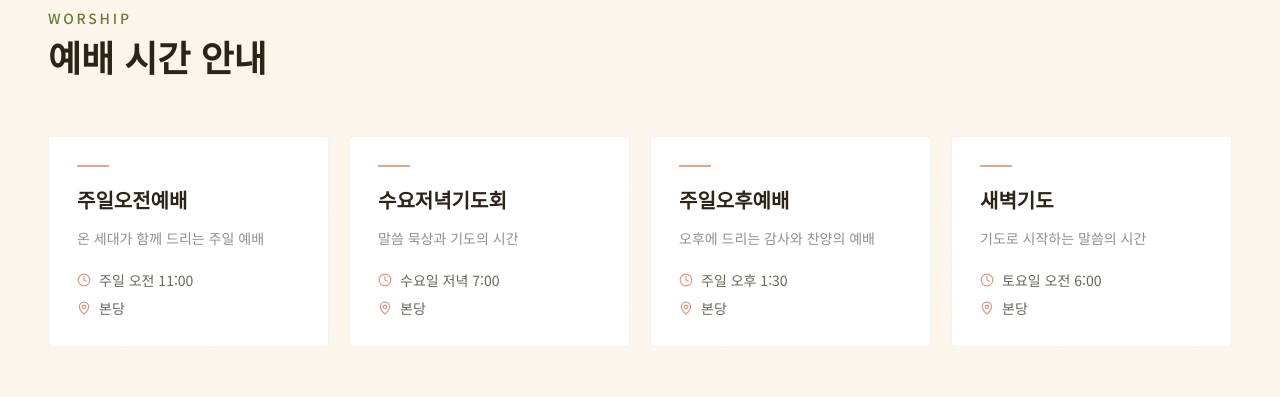
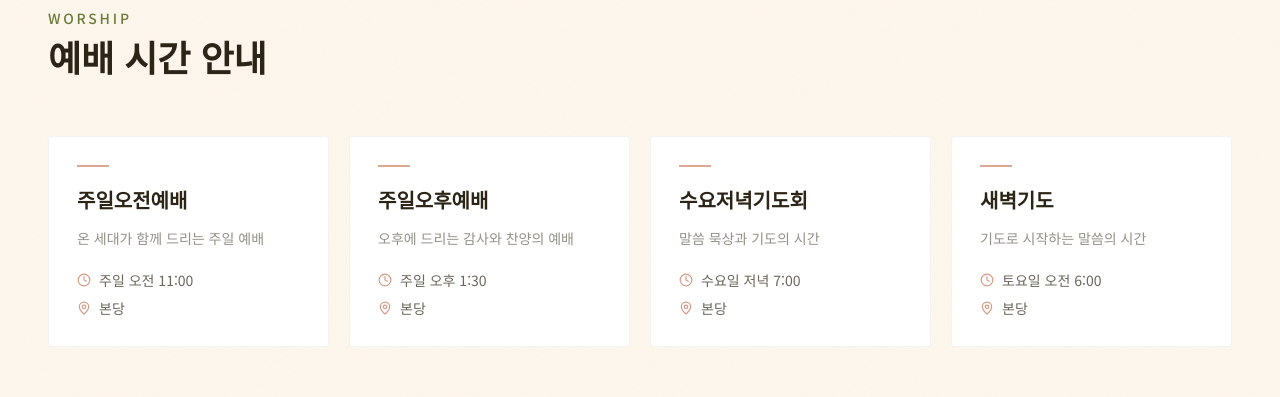
Before and after one commit to kjinho0245-commits/gwangju-seokkwang-church, a Next.js app: page / in a window 1280 px wide. Shown: the part 920-1317 px from the top of the page. Built offline with nearby package versions, Linux system fonts and the light colour scheme; no server answers.

Commit message:
Reorder worship services: 주일오후예배 before 수요저녁기도회

```diff
--- a/src/content/data/worship.ts
+++ b/src/content/data/worship.ts
@@ -17,20 +17,20 @@ export const worshipServices: WorshipService[] = [
     description: "온 세대가 함께 드리는 주일 예배",
   },
   {
+    id: "sunday-afternoon",
+    name: "주일오후예배",
+    time: "오후 1:30",
+    day: "주일",
+    location: "본당",
+    description: "오후에 드리는 감사와 찬양의 예배",
+  },
+  {
     id: "wednesday",
     name: "수요저녁기도회",
     time: "저녁 7:00",
     day: "수요일",
     location: "본당",
     description: "말씀 묵상과 기도의 시간",
-  },
-  {
-    id: "sunday-afternoon",
-    name: "주일오후예배",
-    time: "오후 1:30",
-    day: "주일",
-    location: "본당",
-    description: "오후에 드리는 감사와 찬양의 예배",
   },
   {
     id: "dawn",
```
